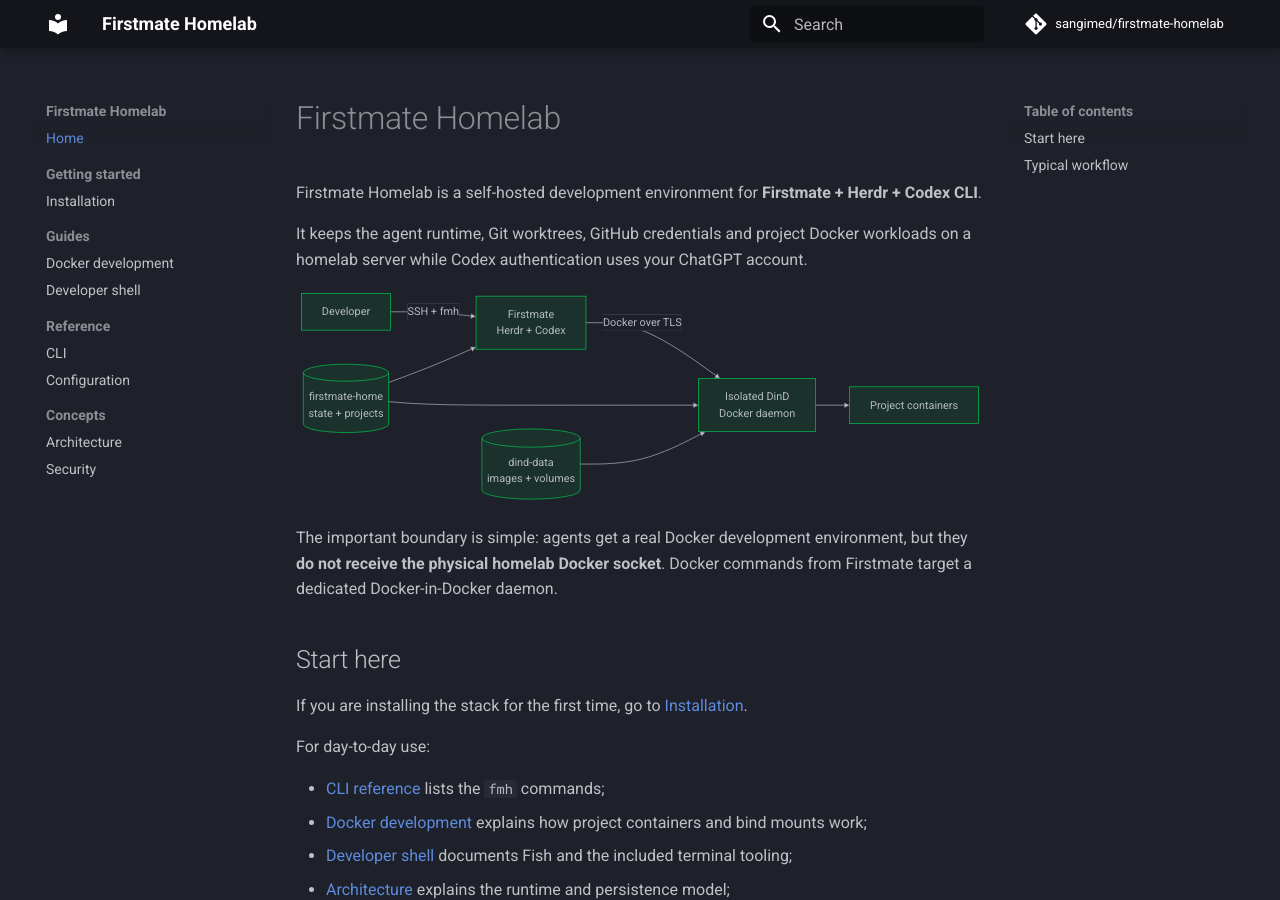
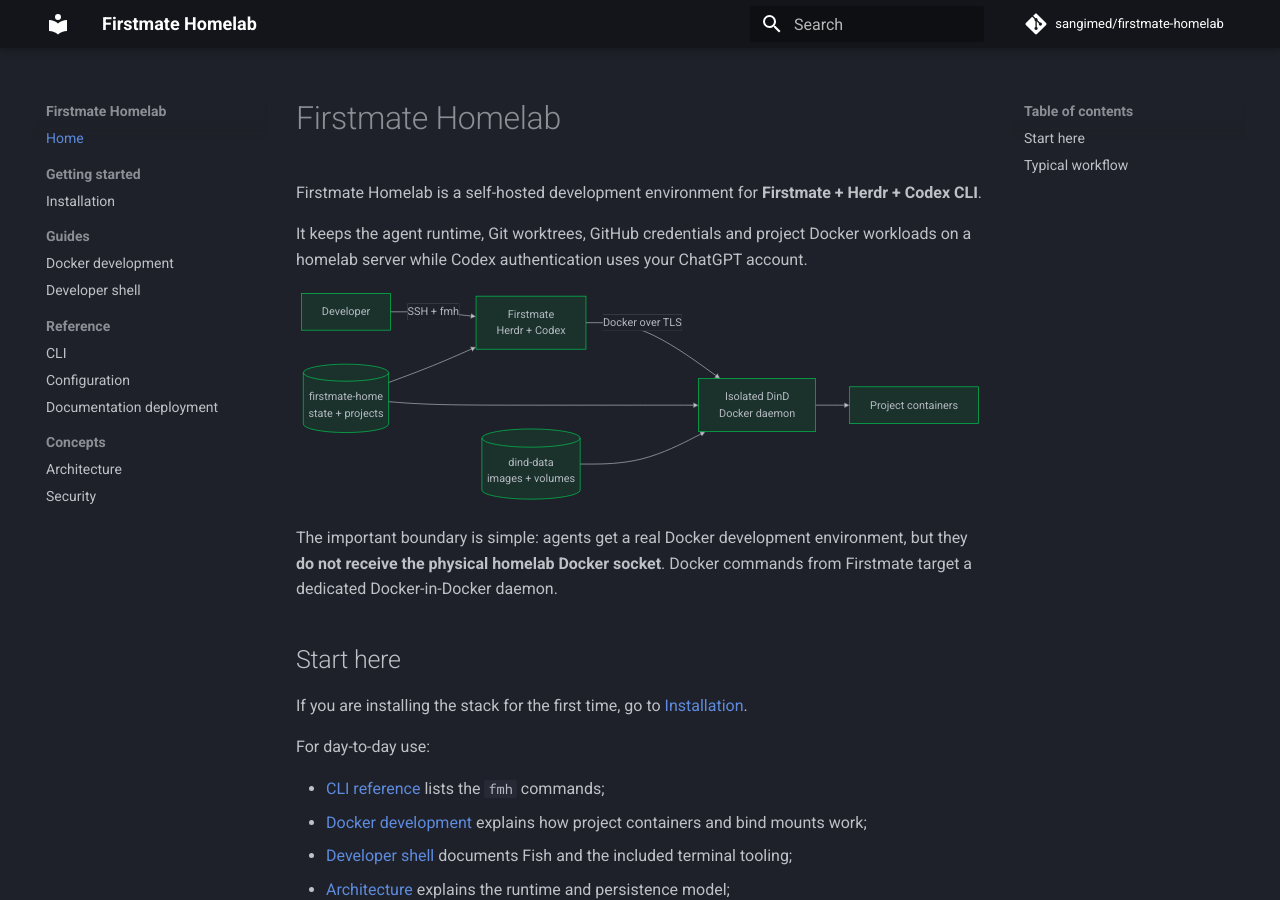
Before and after one commit to yuyuimoe/secure-ai-homelab, an MkDocs documentation site: the page built from docs/index.md, in a window 1280 px wide and 900 px high. Built offline with MkDocs 1.6.1 and Material for MkDocs 9.7.7, drawn with Linux system fonts in a browser that asks for light colours; comment, search, counter and statistics services are not loaded.

Commit message:
docs: add deployment reference to MkDocs navigation

```diff
--- a/mkdocs.yml
+++ b/mkdocs.yml
@@ -15,6 +15,7 @@ nav:
   - Reference:
       - CLI: reference/cli.md
       - Configuration: reference/configuration.md
+      - Documentation deployment: reference/deployment.md
   - Concepts:
       - Architecture: concepts/architecture.md
       - Security: concepts/security.md
```
